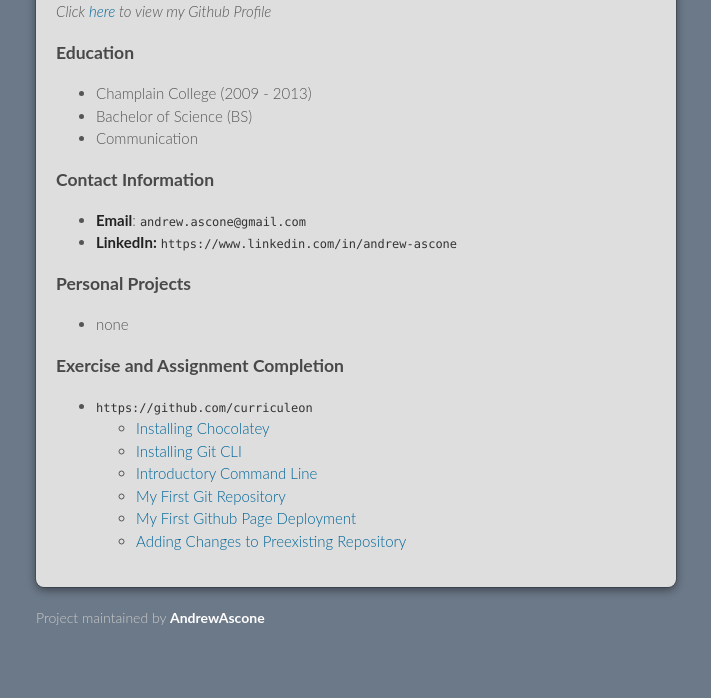
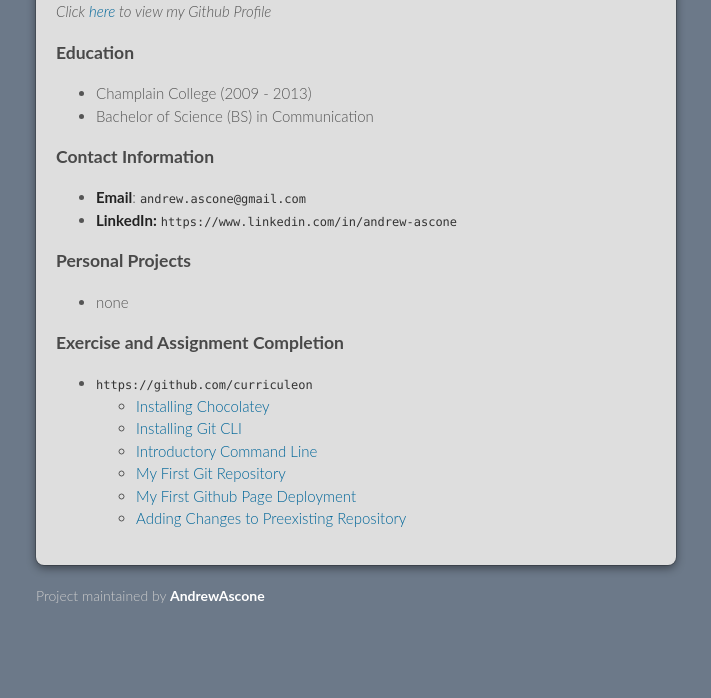
Before and after one commit to AndrewAscone/AndrewAscone, a Jekyll site: the page built from index.md, in a window 1280 px wide. Shown: the part 392-1090 px from the top of the page, without its empty margins (284-995 px from the left). Built offline with Jekyll 4.4.1, drawn with Linux system fonts in a browser that asks for light colours; our own code applies the rules of GitHub Pages for plain Markdown files; the repository's description, which GitHub fills in, is left out; after the commit the page ends 1068 px from its top, so only the background shows below that.

Commit message:
Adjusted some text in Education section

```diff
--- a/index.md
+++ b/index.md
@@ -23,8 +23,7 @@ _Click [here](https://github.com/{{ username }}) to view my Github Profile_
 
 ### Education
 * Champlain College (2009 - 2013)
-* Bachelor of Science (BS)
-* Communication
+* Bachelor of Science (BS) in Communication
 
 
 ### Contact Information
```
